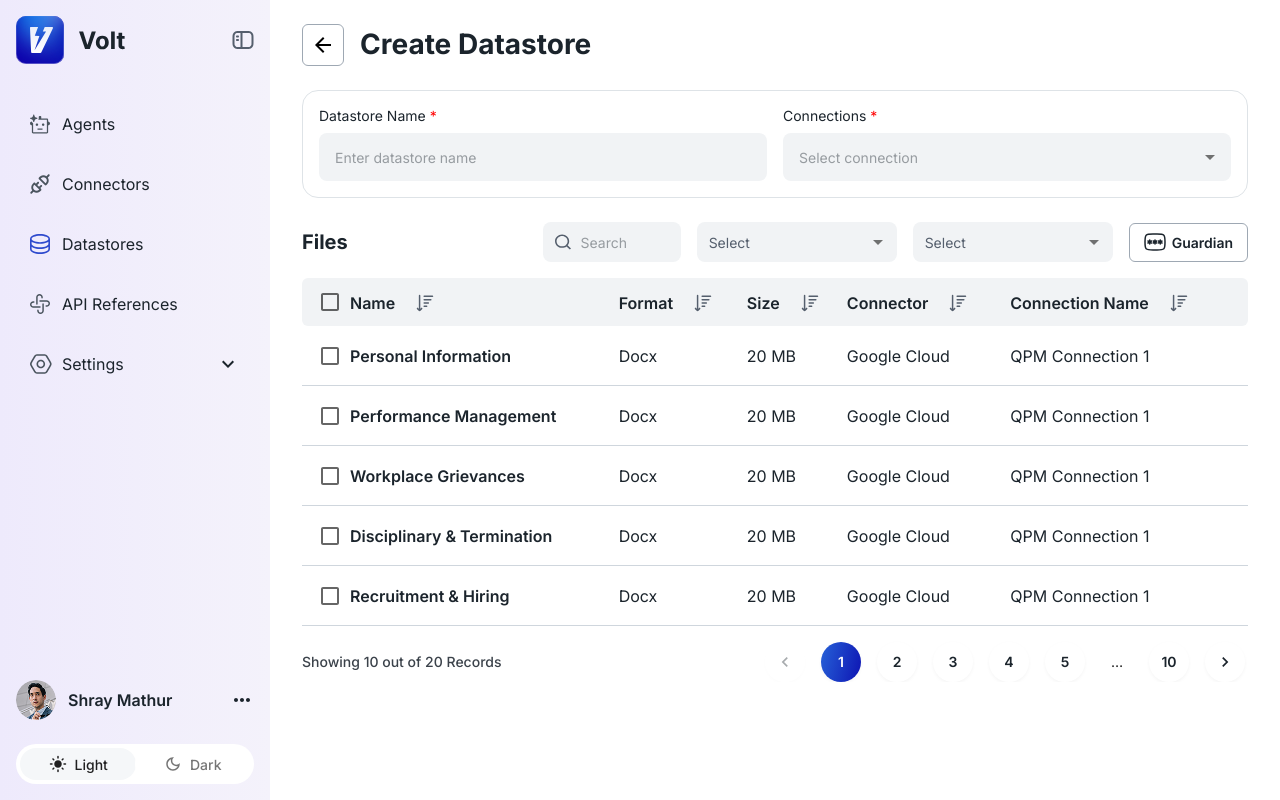
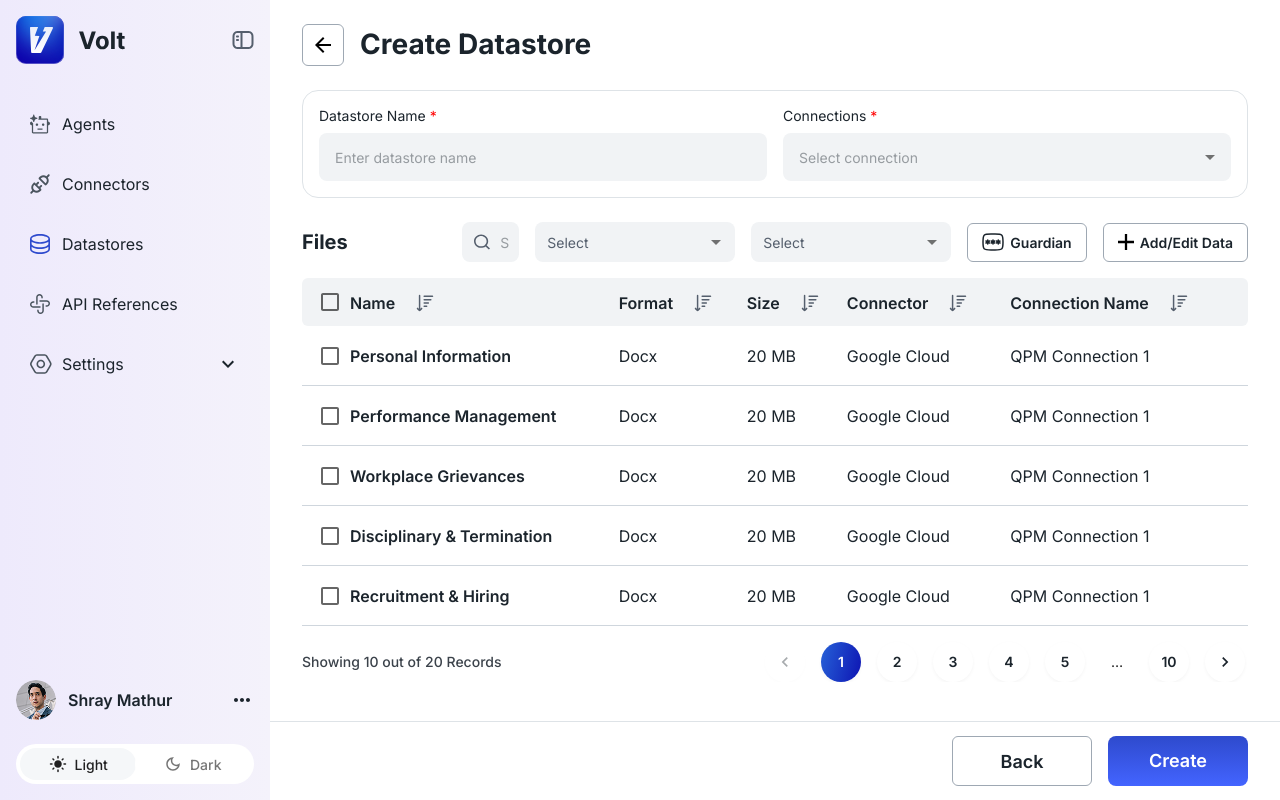
Before and after one commit to sonasantosh/volt, a React (Vite) app: page /datastores/create in a window 1280 px wide. Built offline with nearby package versions, Linux system fonts and the light colour scheme.

Commit message:
Added datastore footer button wrapper

```diff
--- a/src/assets/css/style.scss
+++ b/src/assets/css/style.scss
@@ -59,7 +59,8 @@ h6 {
 .sidebar {
     background-image: linear-gradient(to right, #eeeafc, #f4f2fb);
     backdrop-filter: blur(.5rem);
-    height: 100vh;
+    min-height: 100vh;
+    height: auto;
     display: flex;
     flex-direction: column;
     justify-content: flex-start;
@@ -235,8 +236,15 @@ h6 {
 }
 
 .main-wrapper {
-    padding: 1.5rem 2rem;
+    padding: 1.5rem 2rem 0;
     flex-grow: 1;
+    width: calc(100% - 16.875rem);
+
+    main {
+        display: flex;
+        flex-direction: column;
+        height: 100%;
+    }
 }
 
 
@@ -478,8 +486,26 @@ h6 {
     }
 }
 
-.search-create-btn-wrapper{
-    .common-button{
+.search-create-btn-wrapper {
+    .common-button {
         padding: .375rem 1.25rem !important;
     }
 }
+
+
+.datastore-footer {
+    border-top: 1px solid #DEE3E7;
+    padding: .875rem 2rem;
+    margin-top: auto;
+    margin-left: -2rem;
+    margin-right: -2rem;
+
+    .footer-btn-wrapper.btn-wrapper{
+        justify-content: flex-end;
+
+        button{
+            font-size: 1.125rem !important;
+            width: 140px !important;
+        }
+    }
+}
--- a/src/assets/css/styles2.scss
+++ b/src/assets/css/styles2.scss
@@ -110,6 +110,11 @@
 }
 .table-heading-wrap {
     margin-bottom: 1rem;
+
+    .add-btn{
+        white-space: nowrap !important;
+        gap: .385rem;
+    }
 }
 .table-title {
     color: #1B242C;
--- /dev/null
+++ b/src/frontend/components/common/buttonWrapper.tsx
@@ -0,0 +1,50 @@
+import { Stack, Button } from "@mui/material";
+
+type buttonsDataProp = {
+    btnVariant: "text" | "outlined" | "contained";
+    btnClassName?: string;
+    btnText?: string;
+};
+
+type buttonWrapperProps = {
+    stackDirection?: "row" | "column";
+    stackGap?: number;
+    stackClass?: string;
+    buttonsData?: buttonsDataProp[];
+};
+
+const ButtonWrapper = ({
+    stackDirection = "row",
+    stackGap,
+    stackClass,
+    buttonsData
+}: buttonWrapperProps) => {
+
+    const defaultButtonsData: buttonsDataProp[] = [
+        {
+            btnVariant: "contained",
+            btnClassName: "common-button",
+            btnText: "default button",
+        },
+    ];
+
+    const buttonsToRender = buttonsData || defaultButtonsData;
+
+    return (
+        <Stack direction={stackDirection} gap={stackGap} className={`${stackClass} btn-wrapper`}>
+            {
+                buttonsToRender.map((button, index) => (
+                    <Button
+                        key={index}
+                        variant={button.btnVariant}
+                        className={button.btnClassName || "default-class"}
+                    >
+                        {button.btnText || "Default Button"}
+                    </Button>
+                ))
+            }
+        </Stack>
+    );
+};
+
+export default ButtonWrapper;
--- a/src/frontend/components/datastores/createDataStores.tsx
+++ b/src/frontend/components/datastores/createDataStores.tsx
@@ -1,40 +1,14 @@
-import { Box } from '@mui/material';
-import Stack from '@mui/material/Stack';
-import TitleArrow from '../../../assets/images/back-arrow.svg'
-import IconButton from '@mui/material/IconButton';
-import Grid from '@mui/material/Grid2';
-import SelectDropdownWithSearchBox from '../common/selectDropdownWithCheckbox'
-// import Upload from '../../components/common/uploadFile'
-import TextInput from '../../../frontend/components/common/textField'
-import { useNavigate } from 'react-router';
+import CreateDatastoresForm from "./createDatastoresForm";
+import DatastoreFooter from "./datastoreFooter";
+import EnhancedTable from "./dataStoresTable";
+
 const CreateDataStores = () => {
-    const navigate = useNavigate();
     return (
-        <Box>
-            <Box className="title-with-arrow">
-                <Stack direction="row" spacing={2}>
-                    <IconButton aria-label="arrow" className='icon-button-arrow' onClick={() => navigate("/datastores")}>
-                        <Box component={'img'} src={TitleArrow} alt="BackArrow"></Box>
-                    </IconButton>
-                    <Box className="page-title" component={'h1'}>Create Datastore</Box>
-                </Stack>
-            </Box>
-            <Box className="create-data-store-wrap">
-                <Box sx={{ flexGrow: 1 }}>
-                    <Grid container spacing={2}>
-                        <Grid size={6}>
-                            <TextInput  />
-                        </Grid>
-                        <Grid size={6}><SelectDropdownWithSearchBox /></Grid>
-                        {/* <Grid size={12}><Upload /></Grid> */}
-
-                    </Grid>
-                </Box>
-
-            </Box>
-
-
-        </Box>
+        <>
+            <CreateDatastoresForm />
+            <EnhancedTable />
+            <DatastoreFooter />
+        </>
     )
 }
 
--- /dev/null
+++ b/src/frontend/components/datastores/createDatastoresForm.tsx
@@ -0,0 +1,40 @@
+import { Box } from '@mui/material';
+import Stack from '@mui/material/Stack';
+import TitleArrow from '../../../assets/images/back-arrow.svg'
+import IconButton from '@mui/material/IconButton';
+import Grid from '@mui/material/Grid2';
+import SelectDropdownWithSearchBox from '../common/selectDropdownWithCheckbox'
+// import Upload from '../../components/common/uploadFile'
+import TextInput from '../../../frontend/components/common/textField'
+import { useNavigate } from 'react-router';
+
+const CreateDatastoresForm = () => {
+    const navigate = useNavigate();
+    return (
+        <Box>
+            <Box className="title-with-arrow">
+                <Stack direction="row" spacing={2}>
+                    <IconButton aria-label="arrow" className='icon-button-arrow' onClick={() => navigate("/datastores")}>
+                        <Box component={'img'} src={TitleArrow} alt="BackArrow"></Box>
+                    </IconButton>
+                    <Box className="page-title" component={'h1'}>Create Datastore</Box>
+                </Stack>
+            </Box>
+            <Box className="create-data-store-wrap">
+                <Box sx={{ flexGrow: 1 }}>
+                    <Grid container spacing={2}>
+                        <Grid size={6}>
+                            <TextInput />
+                        </Grid>
+                        <Grid size={6}><SelectDropdownWithSearchBox /></Grid>
+                        {/* <Grid size={12}><Upload /></Grid> */}
+
+                    </Grid>
+                </Box>
+
+            </Box>
+        </Box>
+    )
+}
+
+export default CreateDatastoresForm
--- a/src/frontend/components/dataStoresTable.tsx
+++ b/src/frontend/components/datastores/dataStoresTable.tsx
@@ -19,10 +19,10 @@ import Tooltip from '@mui/material/Tooltip';
 import DeleteIcon from '@mui/icons-material/Delete';
 import FilterListIcon from '@mui/icons-material/FilterList';
 import { visuallyHidden } from '@mui/utils';
-import "../../assets/css/style.scss";
+import "../../../assets/css/style.scss";
 import sortIcon from '../../assets/images/sorting-icon.svg';
 import { Pagination } from '@mui/material';
-import TableHeadingWithFilters from './datastores/tableHeadingWithFilters';
+import TableHeadingWithFilters from './tableHeadingWithFilters';
 
 function createData(id, name, calories, fat, carbs, protein) {
   return {
--- /dev/null
+++ b/src/frontend/components/datastores/datastoreFooter.tsx
@@ -0,0 +1,33 @@
+import { Stack } from "@mui/material";
+import ButtonWrapper from "../common/buttonWrapper";
+
+const DatastoreFooter = () => {
+    return (
+        <>
+            <Stack justifyContent={"flex-end"} className="datastore-footer">
+                <ButtonWrapper
+                    stackDirection='row'
+                    stackGap={2}
+                    stackClass='footer-btn-wrapper'
+                    buttonsData=
+                    {
+                        [
+                            {
+                                btnVariant: "outlined",
+                                btnClassName: "default-outline-button",
+                                btnText: "Back",
+                            },
+                            {
+                                btnVariant: "contained",
+                                btnClassName: "common-button",
+                                btnText: "Create",
+                            },
+                        ]
+                    }
+                />
+            </Stack >
+        </>
+    )
+}
+
+export default DatastoreFooter
--- a/src/frontend/components/datastores/tableHeadingWithFilters.tsx
+++ b/src/frontend/components/datastores/tableHeadingWithFilters.tsx
@@ -1,9 +1,11 @@
-import { Box } from "@mui/material"
+import { Box, Button } from "@mui/material"
 import Grid from '@mui/material/Grid2';
 import Stack from '@mui/material/Stack';
 import Search from '../common/search'
 import GuardianDrawer from "../common/guardianDrawer";
 import SelectDropdown from "../common/selectDropdown";
+import AddIcon from "../../../assets/images/plus-icon.svg";
+
 const TableHeadingWithFilters = () => {
   return (
     <Box className="table-heading-wrap">
@@ -15,16 +17,23 @@ const TableHeadingWithFilters = () => {
             alignItems: "center",
           }}
         >
-                <Grid size={3}>
+          <Grid size={2}>
             <Box className="table-title">Files</Box>
           </Grid>
-                <Grid size={9}>
+          <Grid size={10}>
 
             <Stack direction="row" spacing={2} justifyContent={"flex-end"} alignItems={'center'}>
               <Search placeholder="Search" />
-                        <SelectDropdown/>
-                        <SelectDropdown/>
+              <SelectDropdown />
+              <SelectDropdown />
               <GuardianDrawer />
+              <Button
+                variant="outlined"
+                className='default-outline-button add-btn'
+              >
+                <img src={AddIcon} alt="Add/Edit Data" />
+                Add/Edit Data
+              </Button>
             </Stack>
           </Grid>
         </Grid>
--- a/src/routes/index.tsx
+++ b/src/routes/index.tsx
@@ -2,10 +2,10 @@ import { BrowserRouter, Routes as RouterRoutes, Route } from 'react-router';
 import App from '../App';
 import NoDataStoresFound from '../frontend/components/datastores/noDataStoresFound';
 import CreateDataStores from '../frontend/components/datastores/createDataStores';
-import EnhancedTable from '../frontend/components/dataStoresTable';
 import Sidebar from '../frontend/components/common/sidebar';
 import AgentsList from '../frontend/components/agents/agentsDashboard';
 import CreateAgents from '../frontend/components/agents/createAgents';
+import ConnectorDashboard from '../frontend/components/connectors/connectorDashboard';
 
 const Routes = () => {
     return (
@@ -14,12 +14,16 @@ const Routes = () => {
                 <Route path='/' element={<Sidebar />} />
                 <Route path='/datastores' element={<App />}>
                     <Route index element={<NoDataStoresFound />} />
-                    <Route path='create' element={<><CreateDataStores /><EnhancedTable /></>} />
+                    <Route path='create' element={<CreateDataStores />} />
                 </Route>
 
-                <Route path='/agent'  element={<App />}>
-                    <Route index element={<AgentsList/>} />
+                <Route path='/agent' element={<App />}>
+                    <Route index element={<AgentsList />} />
                     <Route path='create' element={<CreateAgents />} />
+                </Route>
+
+                <Route path='/connectors' element={<App />}>
+                    <Route index element={<ConnectorDashboard />} />
                 </Route>
 
             </RouterRoutes>
```
Also changed, not shown: src/assets/images/plus-icon.svg (added). Lines whose indentation alone changed are shown as unchanged.
